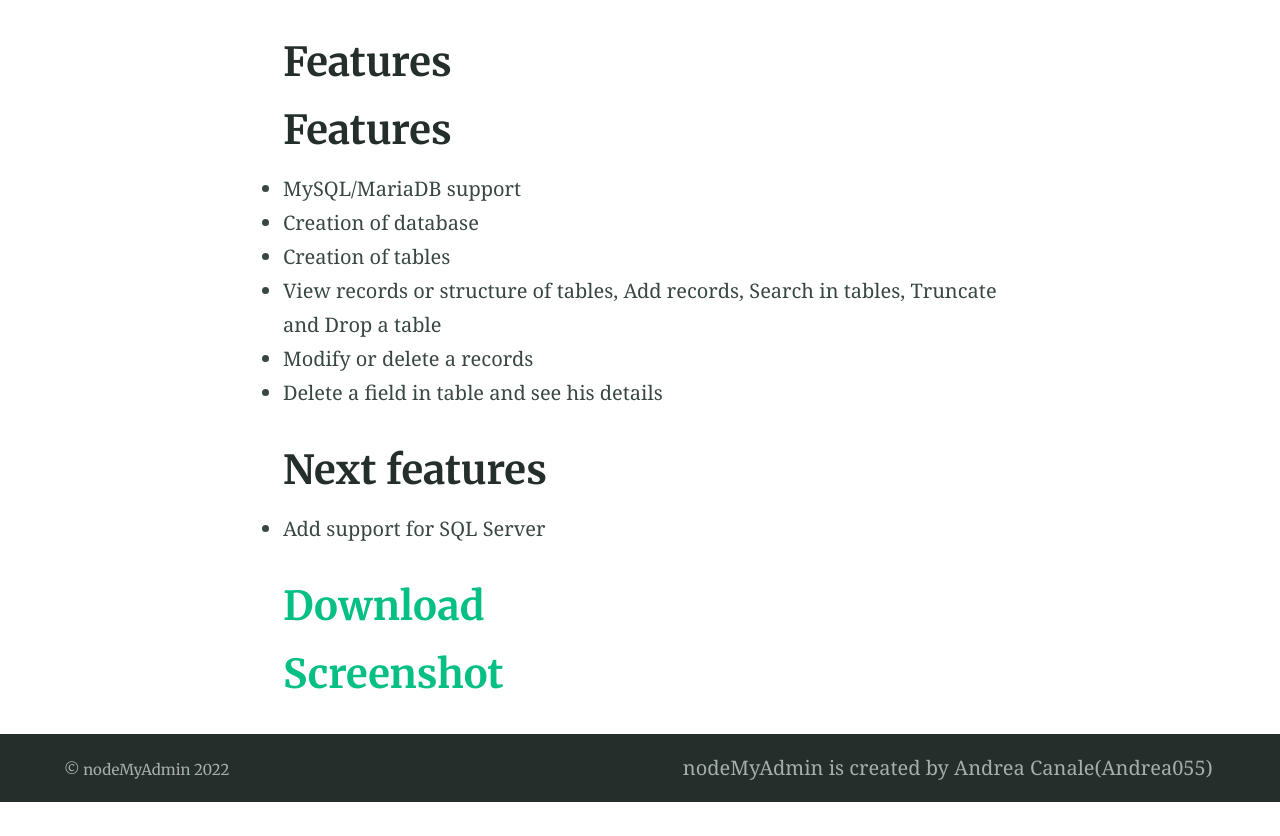
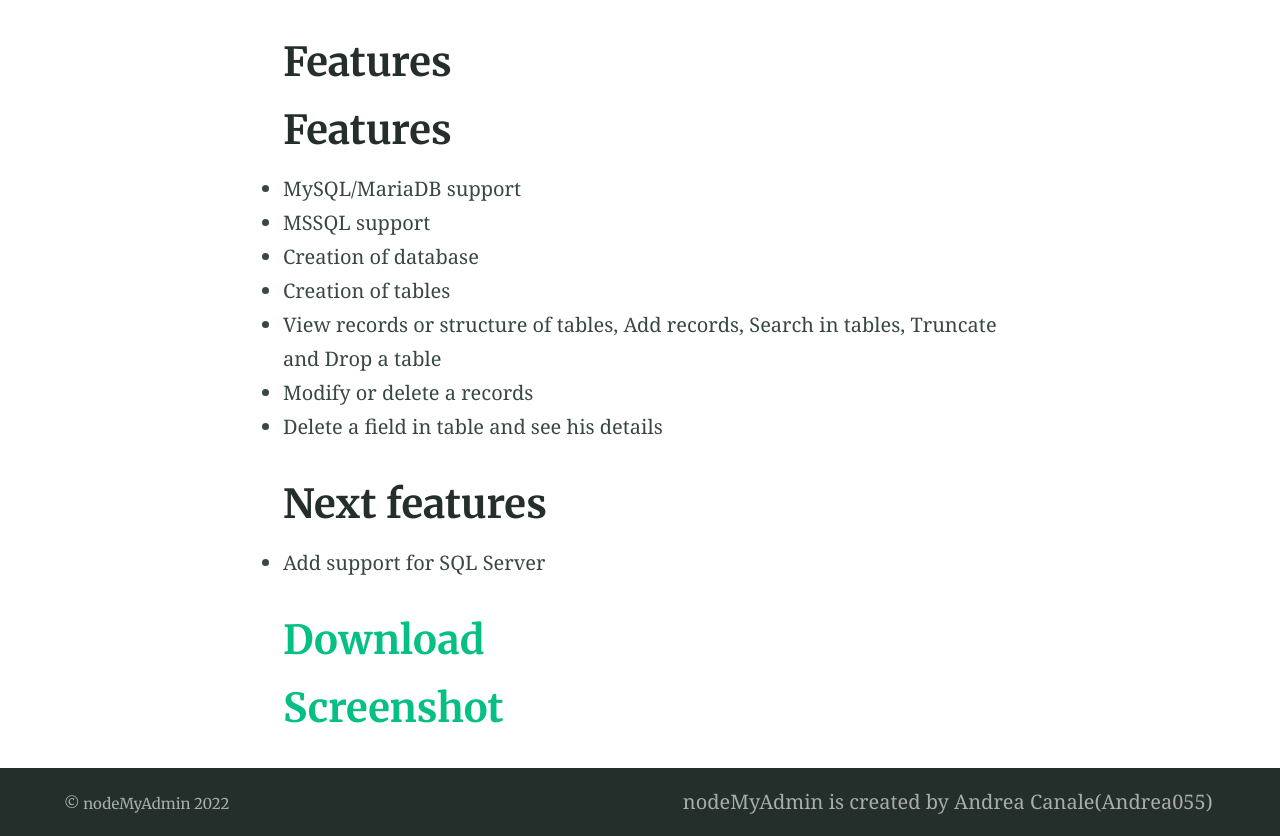
Before and after one commit to andreock/nodeMyAdmin.github.io, a Jekyll site: the page built from index.md, in a window 1280 px wide. Shown: the part 408-1244 px from the top of the page. Built offline with Jekyll 4.4.1, drawn with Linux system fonts in a browser that asks for light colours; our own code applies the rules of GitHub Pages for plain Markdown files; before the commit the page ends 1210 px from its top, so only the background shows below that.

Commit message:
add mssql support

```diff
--- a/index.md
+++ b/index.md
@@ -10,6 +10,7 @@ excerpt: "Alembic is a starting point for [Jekyll](https://jekyllrb.com/) projec
 # Features
 
 - MySQL/MariaDB support
+- MSSQL support
 - Creation of database
 - Creation of tables
 - View records or structure of tables, Add records, Search in tables, Truncate and Drop a table
```
